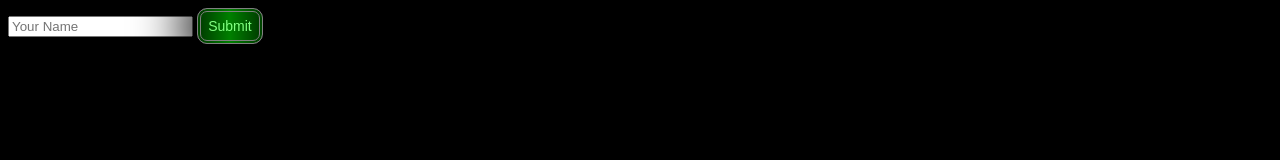
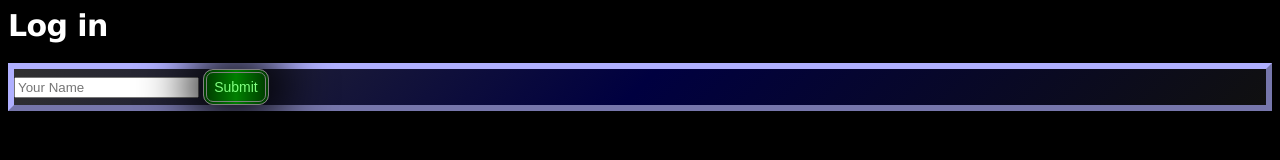
Before and after one commit to thethunderwolf/lesson-stuff, a plain HTML site: page snacks/login.html in a window 1280 px wide. Drawn offline with Linux system fonts and the light colour scheme; files whose address does not match are found by name.

Commit message:
Style login.html

```diff
--- a/snacks/login.html
+++ b/snacks/login.html
@@ -7,9 +7,12 @@
   </head>
   <body>
 
-    <input type="text" id="name" placeholder="Your Name">
+    <h1>Log in</h1>
 
-    <button onclick="goToNextPage()">Submit</button>
+		<div class = "large-section">
+			<input type="text" id="name" placeholder="Your Name">
+			<button onclick="goToNextPage()">Submit</button>
+		</div>
 
     <script>
         function goToNextPage() {
```
